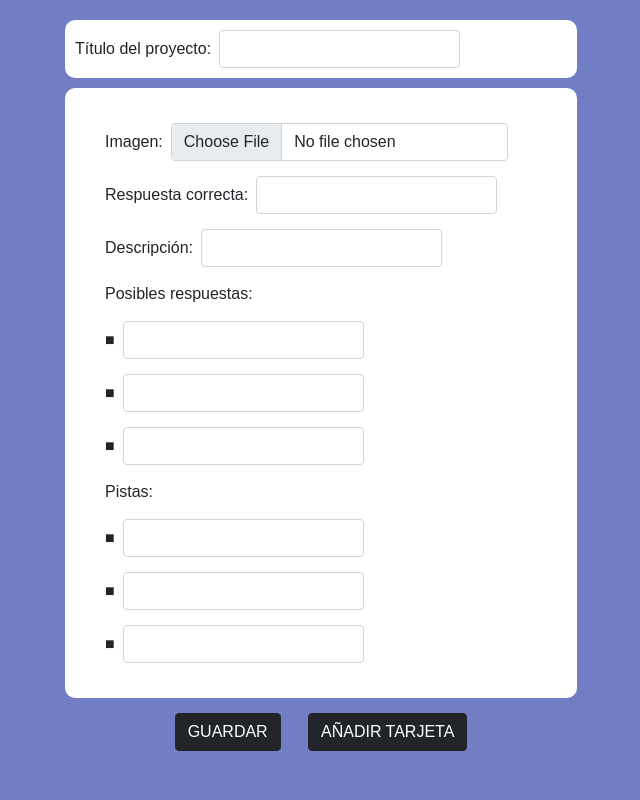
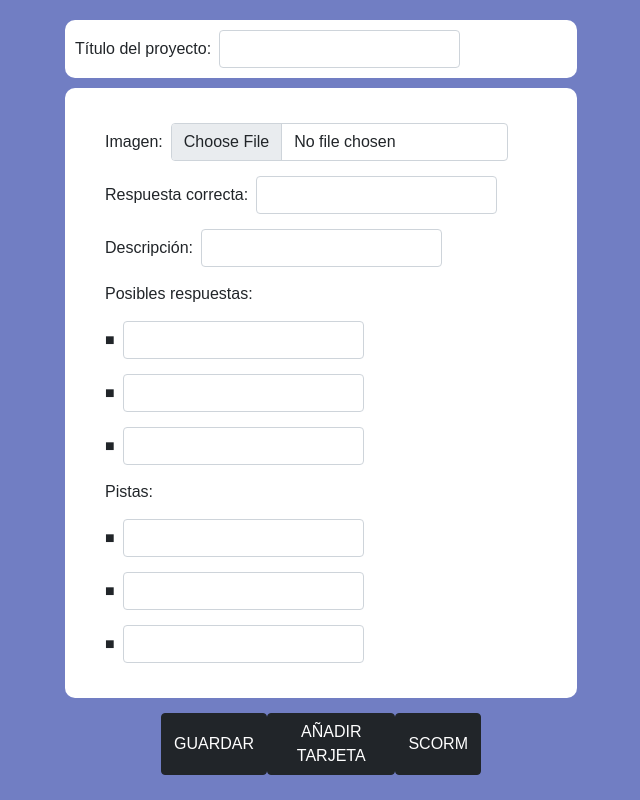
Before and after one commit to MicaelaTrujillo/AuthoringTool-EVA, a plain HTML site: page creador.html in a window 1280 px wide. Shown: the whole page, without its empty margins (319-959 px from the left). Drawn offline with nearby package versions, Linux system fonts and the light colour scheme.

Commit message:
crear zip

```diff
--- a/creador.html
+++ b/creador.html
@@ -110,6 +110,7 @@
             <div class="boton">
                 <button  type="button" id="guardar" class="btn btn-dark" onclick="guardar()">GUARDAR</button>
                 <button  type="button" id="añadir" class="btn btn-dark" onclick="añadirTarjeta()">AÑADIR TARJETA</button>
+                <button  type="button" id="añadir" class="btn btn-dark" onclick="generarZip()">SCORM</button>
             </div>
         </div>
     </div>
@@ -118,5 +119,8 @@
     <script src="https://www.gstatic.com/firebasejs/8.10.1/firebase-firestore.js"></script>
     <script src="https://www.gstatic.com/firebasejs/8.10.1/firebase-storage.js"></script>
     <script src="scripts/creador.js"></script>
+
+    <script src="https://cdnjs.cloudflare.com/ajax/libs/jszip/3.1.5/jszip.js"></script>
+    <script src="https://stuk.github.io/jszip/vendor/FileSaver.js"></script>
 </body>
 </html>
--- a/scripts/creador.js
+++ b/scripts/creador.js
@@ -281,3 +281,23 @@ var posiblesResp = [document.getElementById('posibleResp-'+i+'.1').value,
     };
     reader.readAsDataURL(texto);
   }
+
+
+    function generarZip(){
+//"C:\\Users\\Lenovo\\Documents\\UMSS MICA\\Electivas\\Entornos virtuales de aprendizaje\\Proyecto 2do parcial\\ATIvan\\AuthoringTool-EVA\\scripts\\tarjetas.js"
+        let na= "const firebaseConfig = {\n"+ "apiKey: 'AIzaSyCJusAuajt_rqS-M25vBbZ3q_Ai1rYvzQI',\n"+
+        "authDomain: 'authoringtool-b1bfb.firebaseapp.com',\n"+" projectId: 'authoringtool-b1bfb', \n"+
+        " storageBucket: 'authoringtool-b1bfb.appspot.com',\n"+"  messagingSenderId: '850183606717',\n"+
+            " appId: '1:850183606717:web:5bede545f33574497642d4'\n"+"};\n\n"+"firebase.initializeApp(firebaseConfig);\n"+
+            "const db = firebase.firestore();\n\n"+"const nombreProyecto='"+"nombreProyecto"+"';\n"+"let tarjetas=[];\n"+
+            "db.collection('Proyecto').doc(nombreProyecto).collection('Tarjetas').get().then( querySnapshot =>{\n"+
+            "querySnapshot.forEach((doc) => {\n"+" tarjetas.push({tarjeta:doc.data(),id:doc.id},\n"+")\n"+"})\n"+"})\n";
+
+        var zip = new JSZip();
+        zip.file("tarjetas.js",na);
+        //Content = zip.generate();
+        zip.generateAsync({type:"blob"}).then(function(contenido) {
+                saveAs(contenido, "archivo.zip");
+            });
+        //location.href="data:application/zip;base64," + content;
+    }
```
